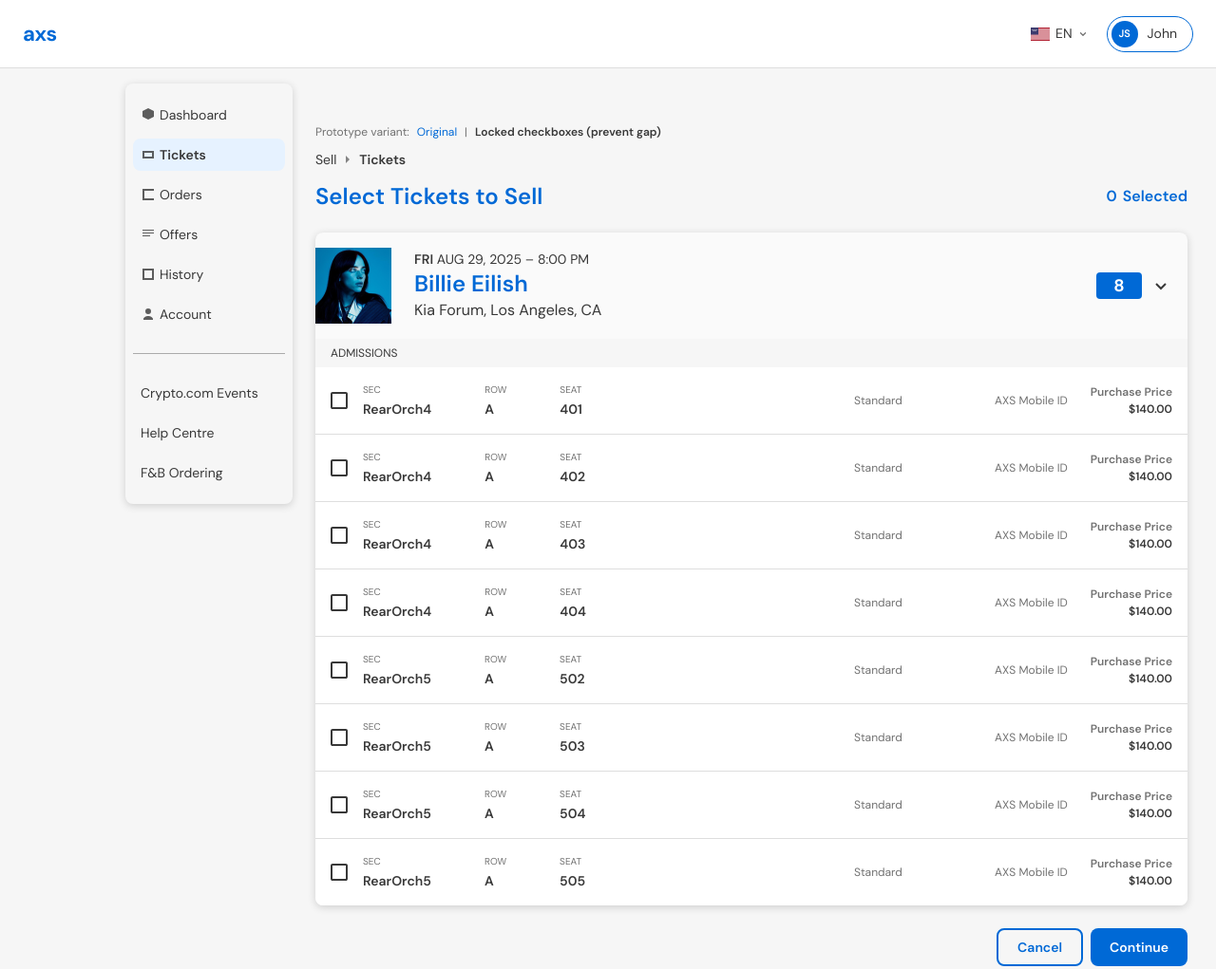
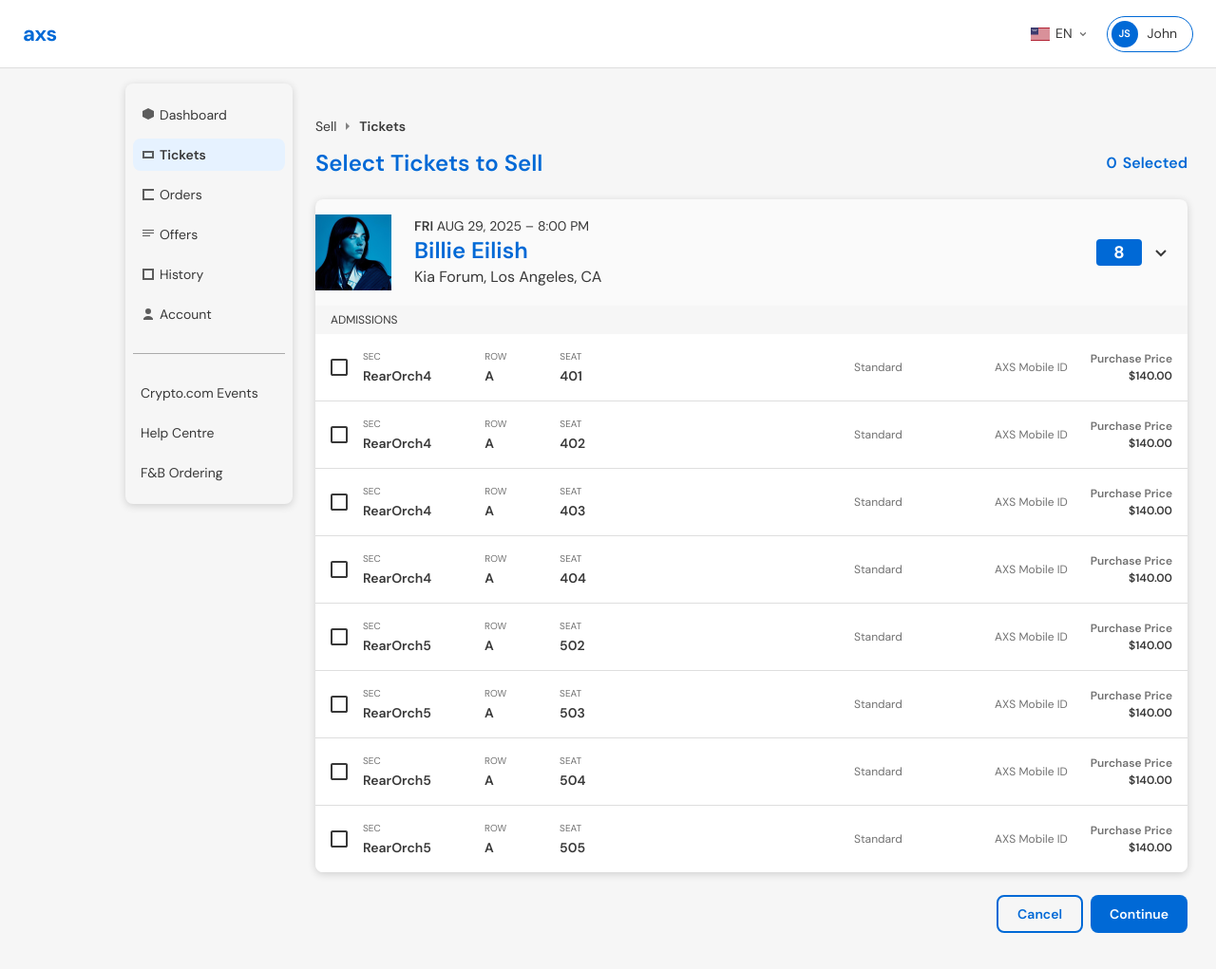
Before and after one commit to bwang-axs/prototype-fa-contiguousseat, a plain HTML site: page fan-account-select-tickets.html in a window 1280 px wide. Shown: the top 1021 px of the page at 95% size. Drawn offline with Linux system fonts and the light colour scheme.

Commit message:
Update variant-bar display and links for locked-checkbox functionality in index.html and fan-account-select-tickets.html

```diff
--- a/fan-account-select-tickets.html
+++ b/fan-account-select-tickets.html
@@ -860,7 +860,7 @@
     }
 
     .variant-bar {
-      display: flex;
+      display: none; /* Hidden; original is default. Use ?variant=disabledcheckbox for locked-checkbox variant. */
       align-items: center;
       gap: 8px;
       padding: 8px 0 12px;
@@ -923,11 +923,11 @@
 
     <!-- Main content -->
     <main class="main">
-      <div class="variant-bar" id="variantBar">
+      <div class="variant-bar" id="variantBar" aria-hidden="true">
         <span>Prototype variant:</span>
-        <a href="?variant=original" id="linkOriginal">Original</a>
+        <a href="?" id="linkOriginal">Original</a>
         <span>|</span>
-        <a href="?" id="linkLocked">Locked checkboxes (prevent gap)</a>
+        <a href="?variant=disabledcheckbox" id="linkLocked">Locked checkboxes (prevent gap)</a>
       </div>
       <div class="breadcrumb">
         <a href="#">Sell</a>
@@ -1198,7 +1198,7 @@
     // Adjacent-seat selection: users must select seats next to each other.
     (function() {
       var params = new URLSearchParams(window.location.search);
-      var useLockedCheckboxVariant = params.get('variant') !== 'original';
+      var useLockedCheckboxVariant = params.get('variant') === 'disabledcheckbox';
 
       var countEl = document.getElementById('selectedCount');
       var bannerEl = document.getElementById('infoBanner');
@@ -1207,9 +1207,11 @@
       var rows = Array.prototype.slice.call(document.querySelectorAll('.ticket-row'));
 
       if (useLockedCheckboxVariant) {
-        document.getElementById('linkLocked').classList.add('current');
+        var linkLocked = document.getElementById('linkLocked');
+        if (linkLocked) linkLocked.classList.add('current');
       } else {
-        document.getElementById('linkOriginal').classList.add('current');
+        var linkOriginal = document.getElementById('linkOriginal');
+        if (linkOriginal) linkOriginal.classList.add('current');
       }
 
       function getSeat(row) {
```
Also changed, not shown: index.html (+11 -8 lines).
